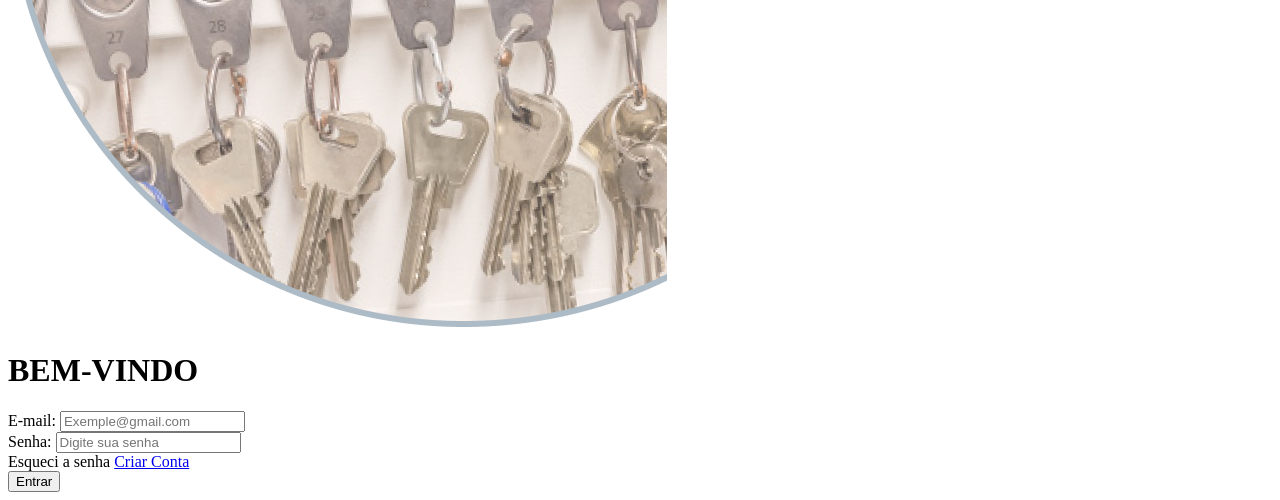
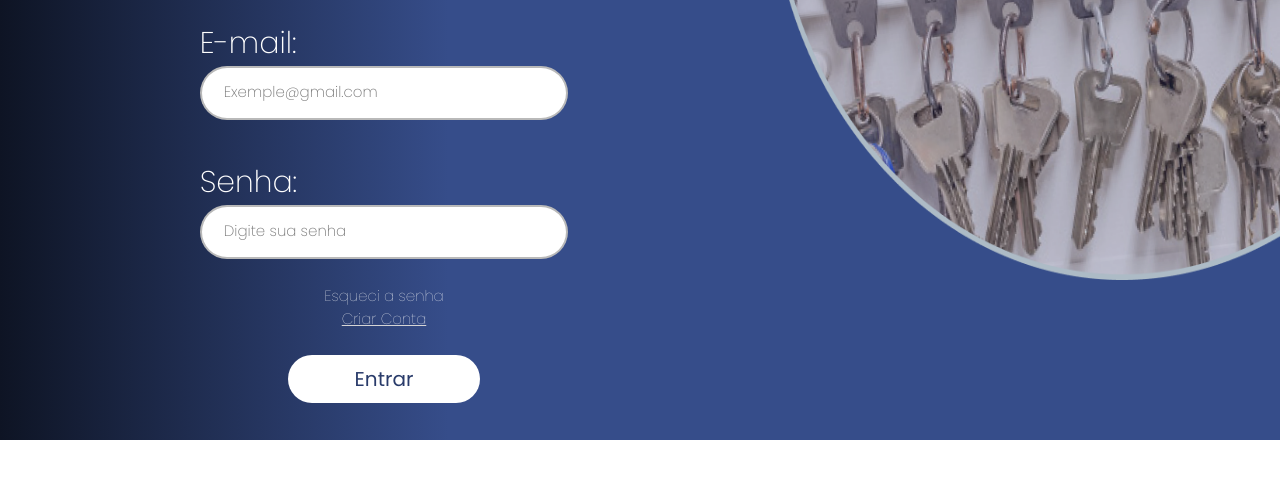
Before and after one commit to raquel755/Sistema-de-chave, a plain HTML site: page sistema de chave/Login.html in a window 1280 px wide. Shown: the part 360-860 px from the top of the page. After the commit the page ends 800 px from the top, so only its background shows below. Drawn offline with Linux system fonts and the light colour scheme.

Commit message:
Update Login.html

```diff
--- a/sistema de chave/Login.html
+++ b/sistema de chave/Login.html
@@ -4,7 +4,7 @@
 <head>
     <meta charset="UTF-8">
     <meta name="viewport" content="width=device-width, initial-scale=1.0">
-    <link rel="stylesheet" href="css/estilo.css">
+    <link rel="stylesheet" href="css/Login.css">
     <title>Pagina inicial</title>
 </head>
 
```
